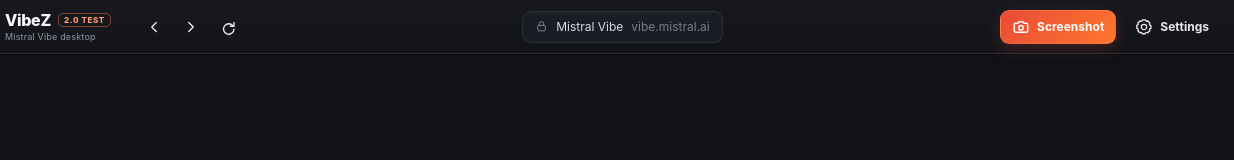
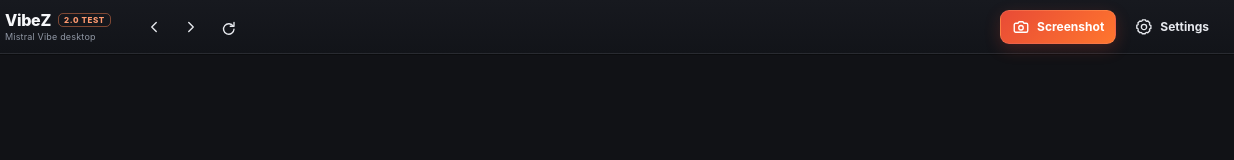
Before and after one commit to harald666/vibez, an Electron app: page shell.html in a window 1280 px wide. Shown: the full height of the page, 46-1280 px from the left. Drawn offline with Linux system fonts and the light colour scheme; no server answers.

Commit message:
Simplify VibeZ 2.0 toolbar

```diff
--- a/shell.html
+++ b/shell.html
@@ -29,11 +29,7 @@
       </button>
     </nav>
 
-    <div class="location-pill" aria-label="Current service">
-      <svg viewBox="0 0 24 24" aria-hidden="true"><rect x="5" y="10" width="14" height="10" rx="2"/><path d="M8 10V7a4 4 0 0 1 8 0v3"/></svg>
-      <span>Mistral Vibe</span>
-      <span class="location-host">vibe.mistral.ai</span>
-    </div>
+    <div class="toolbar-spacer" aria-hidden="true"></div>
 
     <div class="toolbar-actions">
       <button class="screenshot-button" id="screenshot" type="button">
```
